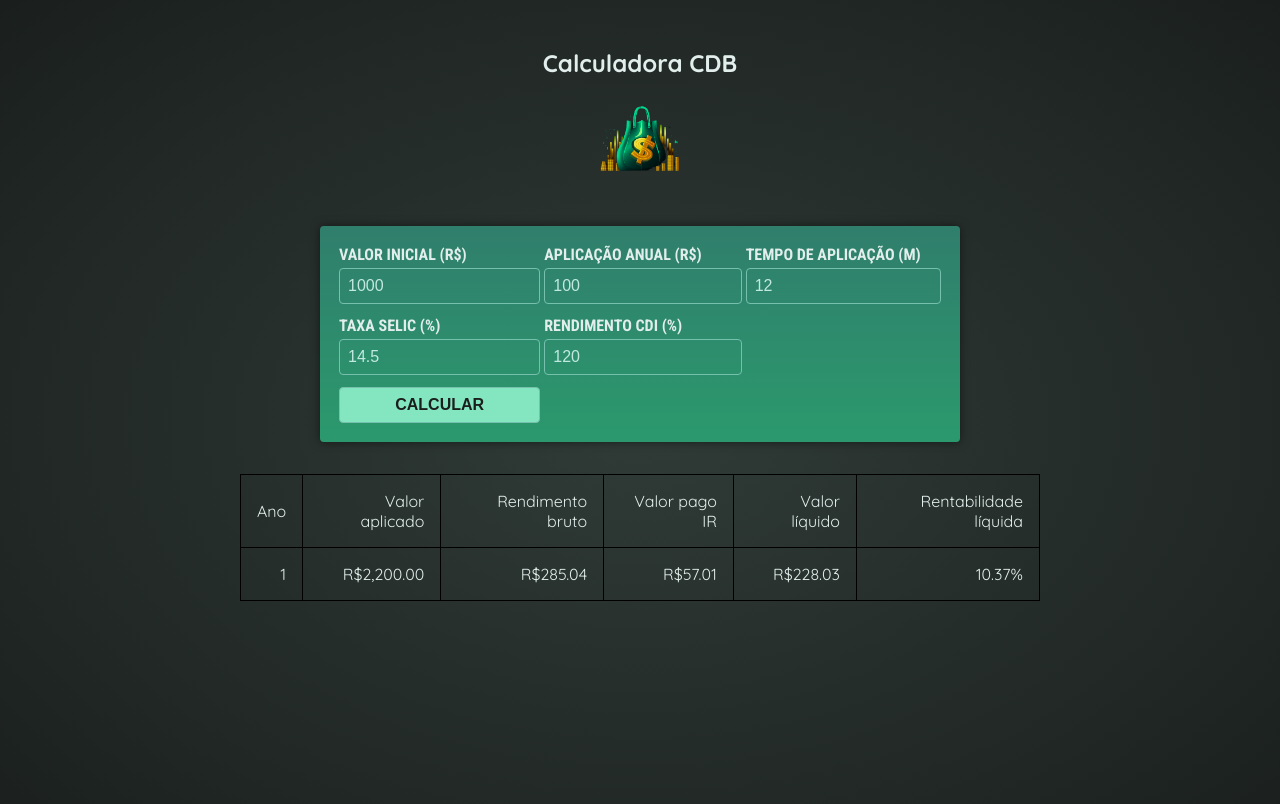
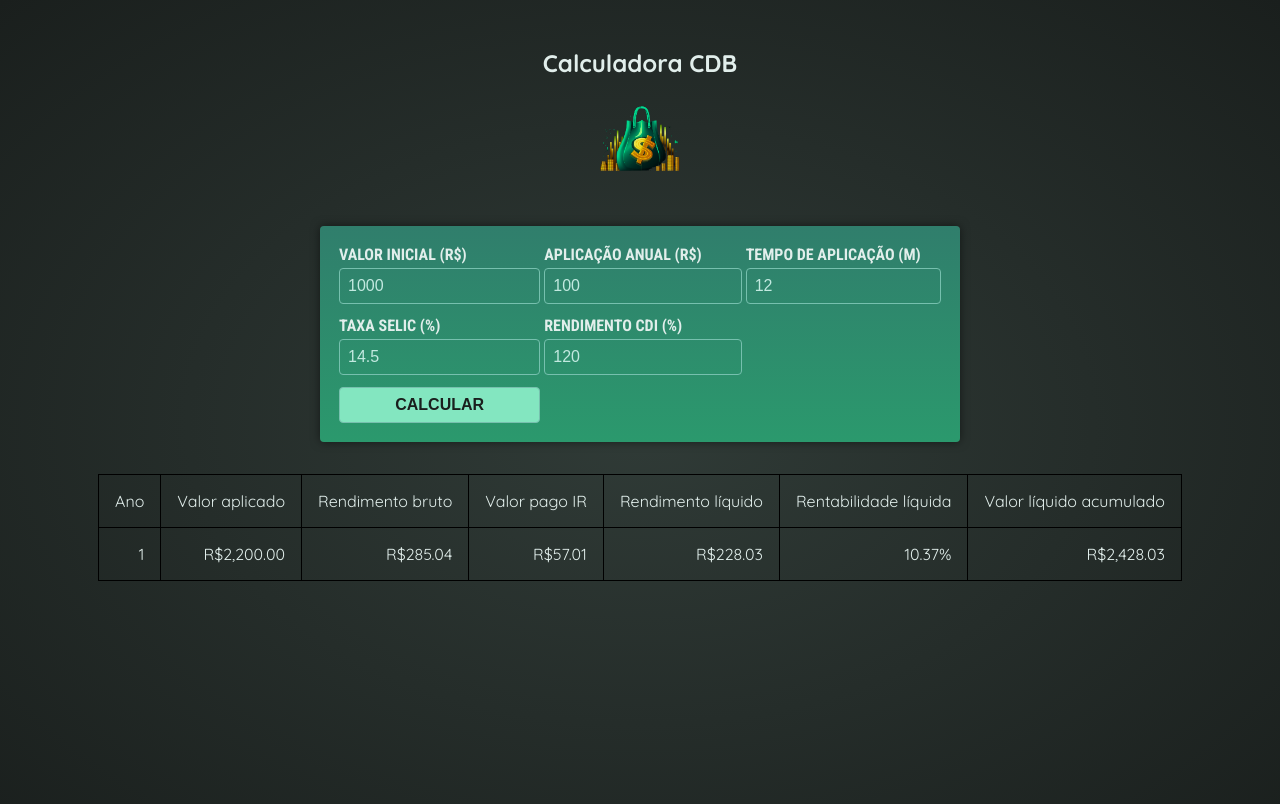
Before and after one commit to Guilherme-Medeiros-de-Melo/Calculadora-CDB, an Angular app: page / in a window 1280 px wide. Both pictures are taken after a click on the button "CALCULAR". Shown: the top 804 px of the page. Built offline with nearby package versions, Linux system fonts and the light colour scheme.

Commit message:
Added InvestmentService for better component responsability management

```diff
--- a/src/app/app.component.html
+++ b/src/app/app.component.html
@@ -1,5 +1,5 @@
 <div>
   <app-header></app-header>
-  <app-user-input (calculate)="onCalculateInvestmentResults($event)"></app-user-input>
-  <app-result-table [investmentReturns]="(investmentReturns)"></app-result-table>
+  <app-user-input></app-user-input>
+  <app-result-table></app-result-table>
 </div>
--- a/src/app/app.component.ts
+++ b/src/app/app.component.ts
@@ -2,10 +2,7 @@ import { Component, output } from '@angular/core';
 import { HeaderComponent } from './header/header.component';
 import { UserInputComponent } from './user-input/user-input.component';
 import { ResultTableComponent } from './result-table/result-table.component';
-import {
-  InvestimentData,
-  YearlyInvestmentReturns,
-} from './user-input/user-input.model';
+import { InvestmentService } from './investment.service';
 
 @Component({
   selector: 'app-root',
@@ -13,83 +10,4 @@ import {
   imports: [HeaderComponent, UserInputComponent, ResultTableComponent],
   templateUrl: './app.component.html',
 })
-export class AppComponent {
-  years!: number;
-  months!: number;
-  grossValue!: number;
-  netValue!: number;
-  monthlyInvestment!: number;
-  taxRate!: number;
-  totalTax!: number;
-  yearlyReturnRate!: number;
-  monthlyReturnRate!: number;
-
-  investmentReturns: YearlyInvestmentReturns[] = [];
-
-  buildTable = output<YearlyInvestmentReturns[]>();
-
-  onCalculateInvestmentResults(investmentData: InvestimentData) {
-    this.investmentReturns = [];
-
-    this.taxRate = this.calculateTaxRate(investmentData.tempo);
-
-    this.formatInvestmentData(investmentData);
-
-    let originalAppliedValue = this.grossValue;
-    let thisMonthTotal = this.grossValue;
-    let grossValue = 0;
-    let grossNetValue = 0;
-    let taxValue = 0;
-    let totalTaxValue = 0;
-    let netValue = 0;
-
-    for (let month = 1; month <= this.months; month++) {
-      grossValue = thisMonthTotal * (1 + this.monthlyReturnRate);
-      grossNetValue = grossValue - thisMonthTotal;
-
-      taxValue = grossNetValue * this.taxRate;
-      totalTaxValue += taxValue;
-
-      netValue = grossNetValue - taxValue;
-      thisMonthTotal += netValue;
-
-      originalAppliedValue += this.monthlyInvestment;
-      thisMonthTotal += this.monthlyInvestment;
-
-      if (month % 12 == 0 || month == this.months) {
-        this.investmentReturns.push({
-          appliedValue: originalAppliedValue,
-          grossValue: thisMonthTotal - originalAppliedValue + totalTaxValue,
-          taxValue: totalTaxValue,
-          netValue: thisMonthTotal - originalAppliedValue,
-          netValuePercentage: (thisMonthTotal / originalAppliedValue) - 1,
-        });
-      }
-    }
-
-    this.buildTable.emit(this.investmentReturns);
-
-    console.log(this.investmentReturns);
-  }
-
-  private formatInvestmentData(investmentData: InvestimentData) {
-    this.monthlyReturnRate =
-      (investmentData.selic * (investmentData.rendimentoCdi / 100)) / 100 / 12;
-    this.grossValue = investmentData.valorInicial;
-    this.monthlyInvestment = investmentData.aplicacaoMensal;
-    this.years = Math.floor(investmentData.tempo / 12);
-    this.months = investmentData.tempo;
-  }
-
-  calculateTaxRate(tempo: number): number {
-    if (tempo <= 6) {
-      return 0.225;
-    } else if (tempo <= 12) {
-      return 0.2;
-    } else if (tempo <= 24) {
-      return 0.175;
-    } else {
-      return 0.15;
-    }
-  }
-}
+export class AppComponent {}
--- /dev/null
+++ b/src/app/investment.service.ts
@@ -0,0 +1,80 @@
+import { Injectable, output } from '@angular/core';
+import { InvestimentData, YearlyInvestmentReturns } from './user-input/user-input.model';
+
+@Injectable({ providedIn: 'root' })
+export class InvestmentService {
+  years!: number;
+  months!: number;
+  grossValue!: number;
+  netValue!: number;
+  monthlyInvestment!: number;
+  taxRate!: number;
+  totalTax!: number;
+  yearlyReturnRate!: number;
+  monthlyReturnRate!: number;
+
+  investmentReturns: YearlyInvestmentReturns[] = [];
+
+  calculateInvestmentResults(investmentData: InvestimentData) {
+    this.investmentReturns = [];
+
+    this.taxRate = this.calculateTaxRate(investmentData.tempo);
+
+    this.formatInvestmentData(investmentData);
+
+    let originalAppliedValue = this.grossValue;
+    let thisMonthTotal = this.grossValue;
+    let grossValue = 0;
+    let grossNetValue = 0;
+    let taxValue = 0;
+    let totalTaxValue = 0;
+    let netValue = 0;
+
+    for (let month = 1; month <= this.months; month++) {
+      grossValue = thisMonthTotal * (1 + this.monthlyReturnRate);
+      grossNetValue = grossValue - thisMonthTotal;
+
+      taxValue = grossNetValue * this.taxRate;
+      totalTaxValue += taxValue;
+
+      netValue = grossNetValue - taxValue;
+      thisMonthTotal += netValue;
+
+      originalAppliedValue += this.monthlyInvestment;
+      thisMonthTotal += this.monthlyInvestment;
+
+      if (month % 12 == 0 || month == this.months) {
+        this.investmentReturns.push({
+          appliedValue: originalAppliedValue,
+          grossValue: thisMonthTotal - originalAppliedValue + totalTaxValue,
+          taxValue: totalTaxValue,
+          netValue: thisMonthTotal - originalAppliedValue,
+          netValuePercentage: thisMonthTotal / originalAppliedValue - 1,
+        });
+      }
+    }
+
+    console.log(this.investmentReturns);
+  }
+
+  private formatInvestmentData(investmentData: InvestimentData) {
+    this.monthlyReturnRate =
+      (investmentData.selic * (investmentData.rendimentoCdi / 100)) / 100 / 12;
+    this.grossValue = investmentData.valorInicial;
+    this.monthlyInvestment = investmentData.aplicacaoMensal;
+    this.years = Math.floor(investmentData.tempo / 12);
+    this.months = investmentData.tempo;
+  }
+
+  calculateTaxRate(tempo: number): number {
+    if (tempo <= 6) {
+      return 0.225;
+    } else if (tempo <= 12) {
+      return 0.2;
+    } else if (tempo <= 24) {
+      return 0.175;
+    } else {
+      return 0.15;
+    }
+  }
+}
--- a/src/app/result-table/result-table.component.css
+++ b/src/app/result-table/result-table.component.css
@@ -1,5 +1,5 @@
 table, th, td {
-  max-width: 50rem;
+  max-width: 70rem;
   margin: 2rem auto;
   padding: 1rem;
   table-layout: fixed;
--- a/src/app/result-table/result-table.component.html
+++ b/src/app/result-table/result-table.component.html
@@ -4,18 +4,20 @@
     <td>Valor aplicado</td>
     <td>Rendimento bruto</td>
     <td>Valor pago IR</td>
-    <td>Valor líquido</td>
+    <td>Rendimento líquido</td>
     <td>Rentabilidade líquida</td>
+    <td>Valor líquido acumulado</td>
   </tr>
 
-  @for (year of investmentReturns(); track $index) {
+  @for (year of results; track $index) {
   <tr>
-    <td>{{$index + 1}}</td>
-    <td>{{investmentReturns()[$index].appliedValue | currency : 'BRL'}}</td>
-    <td>{{investmentReturns()[$index].grossValue | currency : 'BRL'}}</td>
-    <td>{{investmentReturns()[$index].taxValue | currency : 'BRL'}}</td>
-    <td>{{investmentReturns()[$index].netValue | currency : 'BRL'}}</td>
-    <td>{{investmentReturns()[$index].netValuePercentage | percent: '1.2-2'}}</td>
+    <td>{{ $index + 1 }}</td>
+    <td>{{ year.appliedValue | currency : "BRL" }}</td>
+    <td>{{ year.grossValue | currency : "BRL" }}</td>
+    <td>{{ year.taxValue | currency : "BRL" }}</td>
+    <td>{{ year.netValue | currency : "BRL" }}</td>
+    <td>{{ year.netValuePercentage | percent : "1.2-2" }}</td>
+    <td>{{ year.appliedValue + year.netValue | currency : "BRL" }}</td>
   </tr>
   }
 </table>
--- a/src/app/result-table/result-table.component.ts
+++ b/src/app/result-table/result-table.component.ts
@@ -1,6 +1,6 @@
 import { Component, input } from '@angular/core';
-import { YearlyInvestmentReturns } from '../user-input/user-input.model';
 import { CurrencyPipe, PercentPipe } from '@angular/common';
+import { InvestmentService } from '../investment.service';
 
 @Component({
   selector: 'app-result-table',
@@ -10,9 +10,9 @@ import { CurrencyPipe, PercentPipe } from '@angular/common';
   styleUrl: './result-table.component.css',
 })
 export class ResultTableComponent {
-  investmentReturns = input.required<YearlyInvestmentReturns[]>();
+  constructor(private investmentService: InvestmentService) {}
 
-  onBuildTable(investmentReturns: YearlyInvestmentReturns[]){
-    console.log("Table built");
+  get results(){
+    return this.investmentService.investmentReturns;
   }
 }
--- a/src/app/user-input/user-input.component.ts
+++ b/src/app/user-input/user-input.component.ts
@@ -1,12 +1,12 @@
 import { Component, output } from '@angular/core';
-import { ResultTableComponent } from '../result-table/result-table.component';
 import { FormsModule } from '@angular/forms';
 import { InvestimentData } from './user-input.model';
+import { InvestmentService } from '../investment.service';
 
 @Component({
   selector: 'app-user-input',
   standalone: true,
-  imports: [FormsModule, ResultTableComponent],
+  imports: [FormsModule],
   templateUrl: './user-input.component.html',
   styleUrl: './user-input.component.css',
 })
@@ -17,10 +17,12 @@ export class UserInputComponent {
   selic: number = 14.5;
   rendimentoCdi: number = 120;
 
+  constructor(private investmentService: InvestmentService) {}
+
   calculate = output<InvestimentData>();
 
   onSubmit() {
-    this.calculate.emit({
+    this.investmentService.calculateInvestmentResults({
       valorInicial: this.valorInicial,
       aplicacaoMensal: this.aplicacaoMensal,
       tempo: this.tempo,
```
